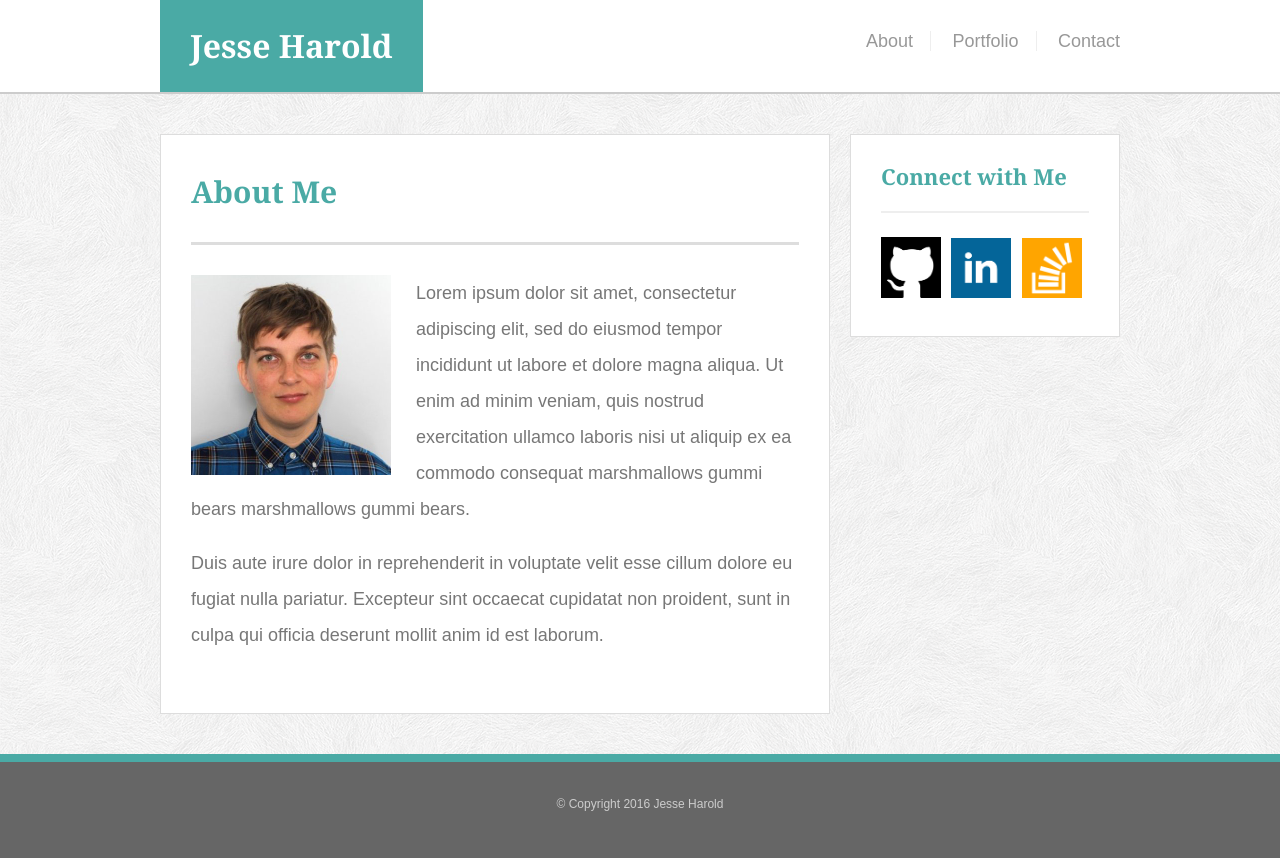
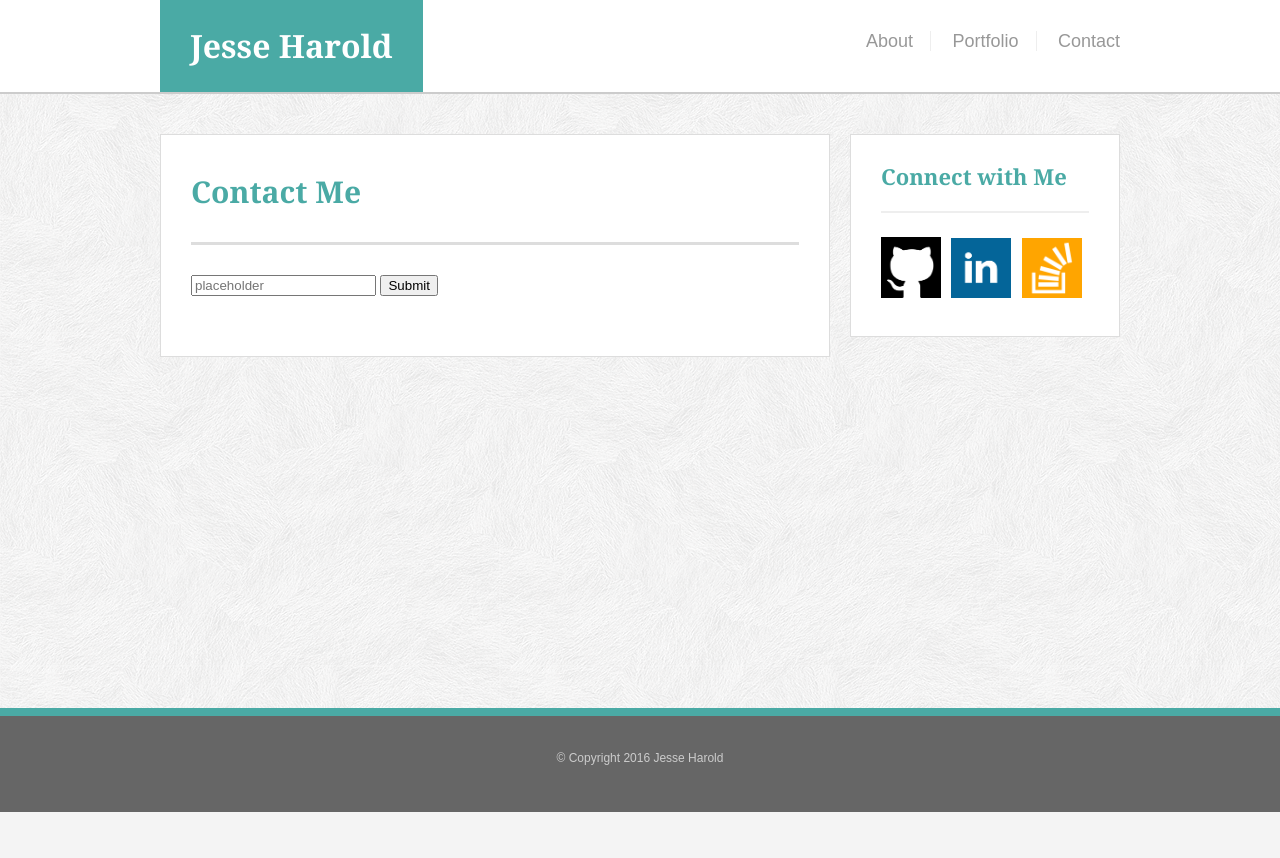
Before and after one commit to jesseharold/Basic-Portfolio, a PHP site: page /contact.html in a window 1280 px wide. After the commit the page ends 812 px from the top, so only its background shows below. Run offline with PHP 8.4, Linux system fonts and the light colour scheme.

Commit message:
fix sticky footer

```diff
--- a/assets/css/style.css
+++ b/assets/css/style.css
@@ -3,6 +3,10 @@ body{
     font-family: 'Arial', 'Helvetica Neue', Helvetica, sans-serif;
     background-image: url("../images/subtle_white_feathers.png");
     background-color: darkgrey;
+}
+/*the sticky footer requires this - found solution on stack overflow! */
+html, body {
+    height: 100%;
 }
 p{
     font-size: 18px;
@@ -134,7 +138,7 @@ footer{
     border-top: 8px solid #4aaaa5;
     height: 24px;
 }
+/* added this to get rid of little scroll arrows that were appearing in chrome */
 footer .container{
     overflow: visible;
-    /*added this to get rid of little scroll arrows that were appearing*/
 }
--- a/contact.html
+++ b/contact.html
@@ -25,12 +25,14 @@
     <!-- main row-->
     <div class="container">
       <div id="body">
-        <h2>About Me</h2>
+        <h2>Contact Me</h2>
         <div class="ruler-lg"></div>
-        <img alt="Jesse Harold" id="portrait" src="assets/images/harold.jpg">
-        <p>Lorem ipsum dolor sit amet, consectetur adipiscing elit, sed do eiusmod tempor incididunt ut labore et dolore magna aliqua. Ut enim ad minim veniam, quis nostrud exercitation ullamco laboris nisi ut aliquip ex ea commodo consequat marshmallows
-          gummi bears marshmallows gummi bears. </p>
-        <p>Duis aute irure dolor in reprehenderit in voluptate velit esse cillum dolore eu fugiat nulla pariatur. Excepteur sint occaecat cupidatat non proident, sunt in culpa qui officia deserunt mollit anim id est laborum.</p>
+        <p>
+          <form>
+            <input type="text" placeholder="placeholder" />
+            <button type="submit">Submit</button>
+          </form>
+        </p>
       </div>
       <div id="social">
         <h3>Connect with Me</h3>
```
Also changed, not shown: portfolio.html (+2 -5 lines).
